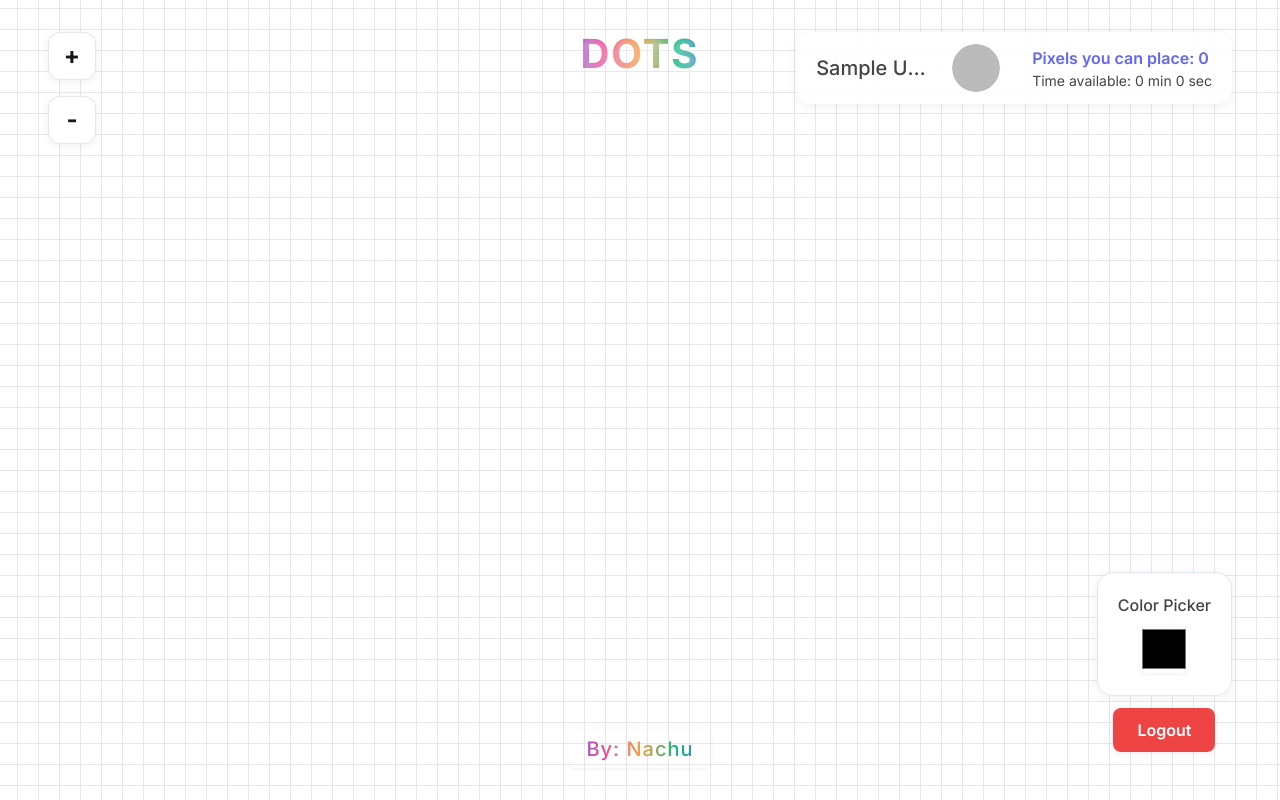
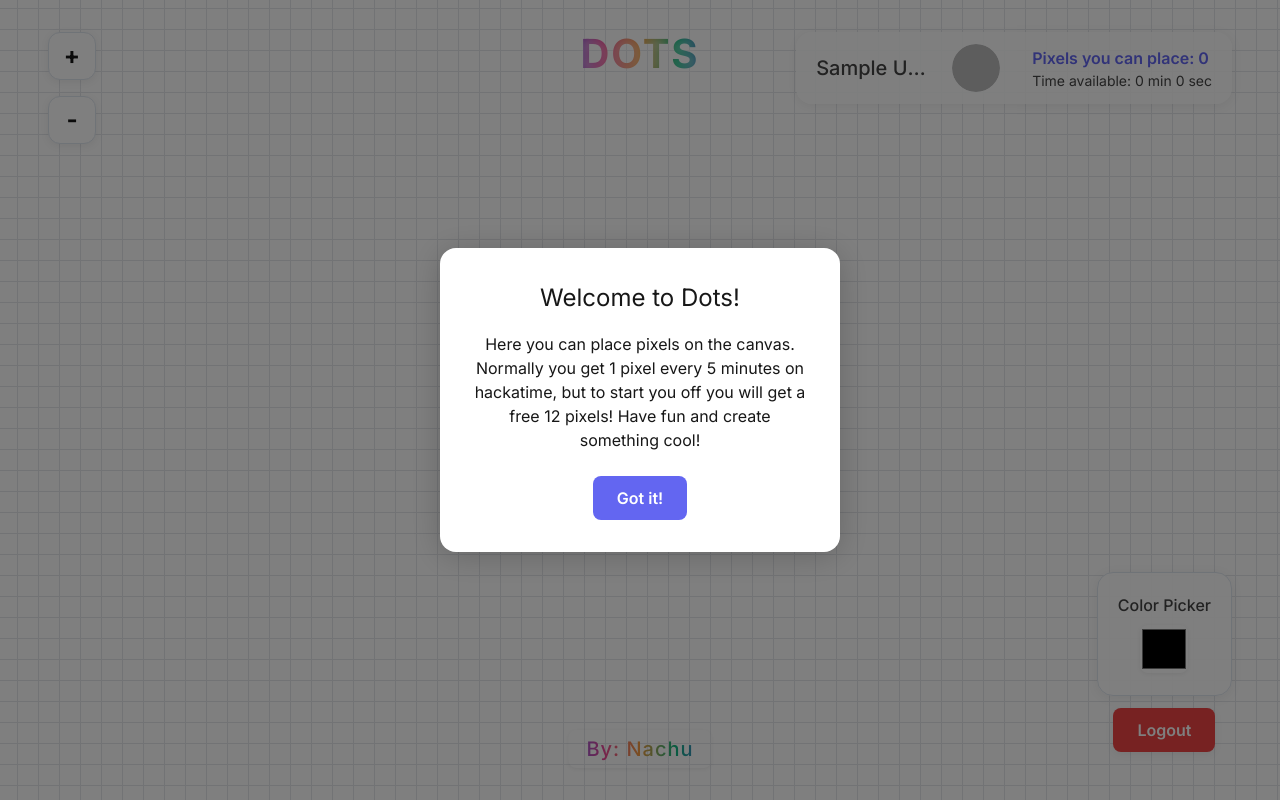
Before and after one commit to NachuT/Dots, a Next.js app: page /canvas in a window 1280 px wide. Built offline with nearby package versions, Linux system fonts and the light colour scheme; no server answers; sample sign-in values are in the browser's storage.

Commit message:
instructions

```diff
--- a/src/app/canvas/page.tsx
+++ b/src/app/canvas/page.tsx
@@ -33,6 +33,7 @@ export default function Canvas() {
   const mouseStart = useRef<{ x: number; y: number }>({ x: 0, y: 0 });
   const rafRef = useRef<number | null>(null);
   const didDrag = useRef(false);
+  const [showInstructions, setShowInstructions] = useState(false);
 
   useEffect(() => {
     if (status === "unauthenticated") {
@@ -122,6 +123,18 @@ export default function Canvas() {
     }
   }, [session]);
 
+  useEffect(() => {
+    if (typeof window !== "undefined") {
+      const seen = localStorage.getItem("seenInstructions");
+      if (!seen) setShowInstructions(true);
+    }
+  }, []);
+
+  const handleCloseInstructions = () => {
+    setShowInstructions(false);
+    localStorage.setItem("seenInstructions", "true");
+  };
+
   // Mouse drag panning
   function onMouseDown(e: React.MouseEvent) {
     setIsPanning(true);
@@ -191,6 +204,33 @@ export default function Canvas() {
   };
 
   return (
+    <>
+
+      {showInstructions && (
+        <div style={{
+          position: "fixed", top: 0, left: 0, width: "100vw", height: "100vh",
+          background: "rgba(0,0,0,0.5)", zIndex: 1000, display: "flex", alignItems: "center", justifyContent: "center"
+        }}>
+          <div style={{
+            background: "#fff", borderRadius: 16, padding: 32, maxWidth: 400, boxShadow: "0 4px 32px #0003", textAlign: "center"
+          }}>
+            <h2 style={{ fontSize: 24, marginBottom: 16 }}>Welcome to Dots!</h2>
+            <div style={{ marginBottom: 24 }}>
+
+              <p>Here you can place pixels on the canvas. Normally you get 1 pixel every 5 minutes on hackatime, but to start you off you will get a free 12 pixels! Have fun and create something cool!</p>
+            </div>
+            <button
+              onClick={handleCloseInstructions}
+              style={{
+                background: "#6366f1", color: "#fff", border: "none", borderRadius: 8,
+                padding: "10px 24px", fontWeight: 600, cursor: "pointer"
+              }}
+            >
+              Got it!
+            </button>
+          </div>
+        </div>
+      )}
       <div
         style={{
           width: "100vw",
@@ -325,5 +365,6 @@ export default function Canvas() {
           })}
         </div>
       </div>
+    </>
   );
 }
```
Lines whose indentation alone changed are shown as unchanged.
